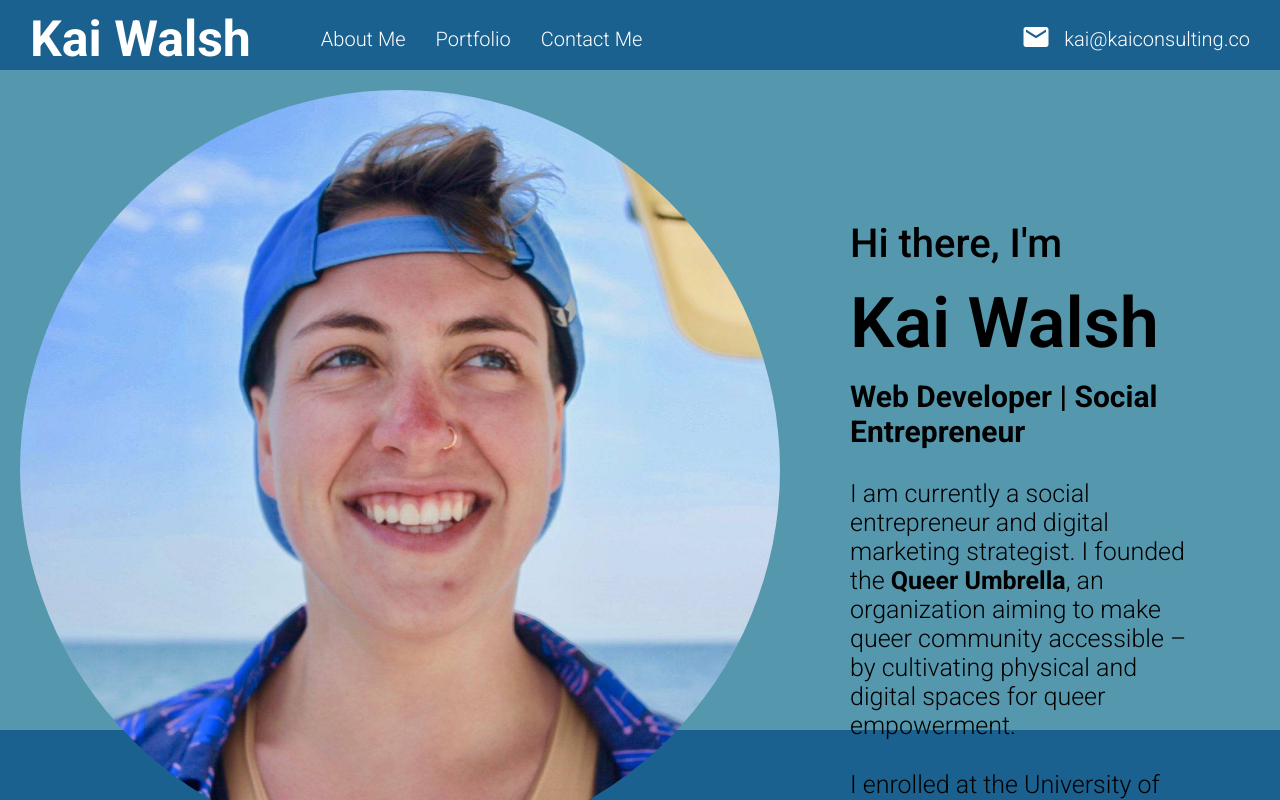
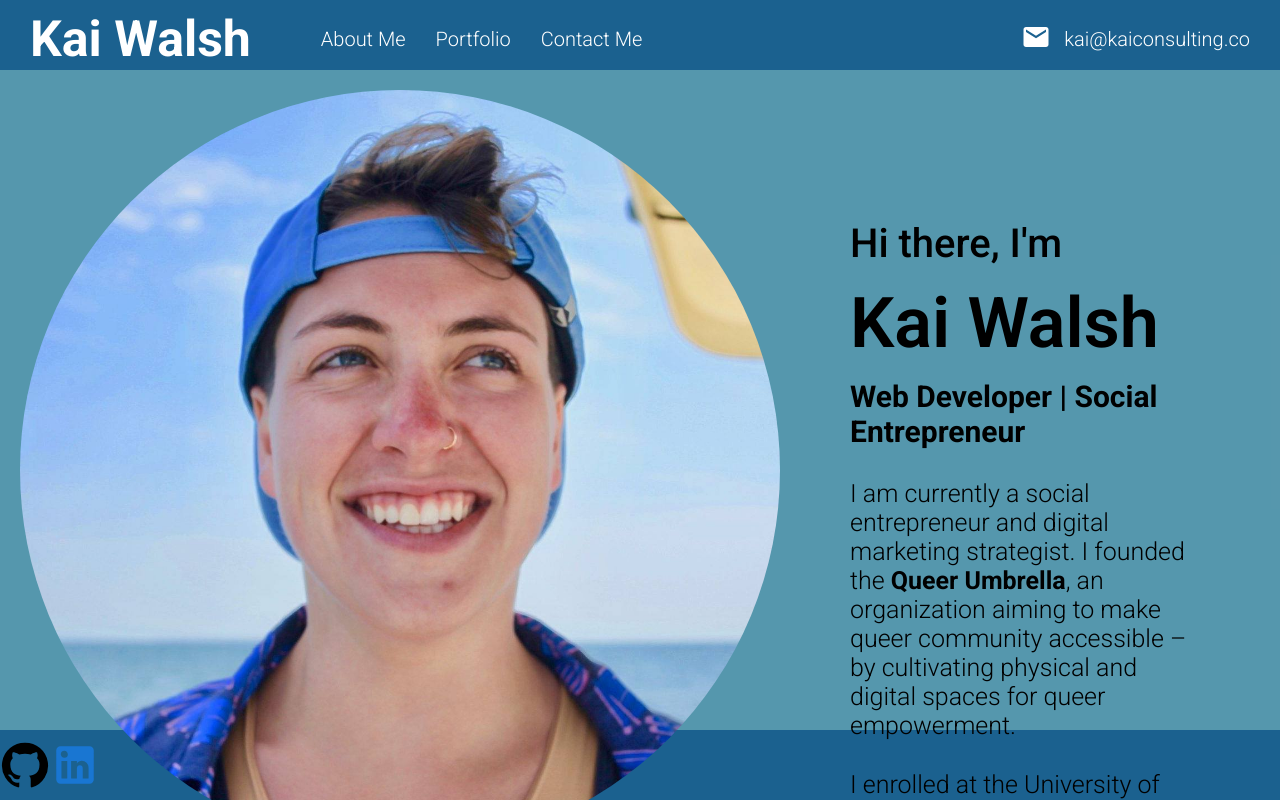
Before and after one commit to kaiwalsh1/react-portfolio, a React (Create React App) app: page / in a window 1280 px wide. Built offline with nearby package versions, Linux system fonts and the light colour scheme.

Commit message:
added footer and icons

```diff
--- a/src/components/about/about.scss
+++ b/src/components/about/about.scss
@@ -3,6 +3,8 @@
     display: flex;
     height: calc(100vh - 140px);
     position: fixed;
+    top: 70px;
+    bottom: 70px;
 
     .left{
         flex: 0.3;
--- a/src/components/footer/Footer.js
+++ b/src/components/footer/Footer.js
@@ -10,10 +10,12 @@ export default function Footer() {
         <div className="footer">
             <div className="wrapper">
 
-                {/* <Typography>
+                <div className="itemContainer">
                     <GitHubIcon sx={{ fontSize: 50 }}  />
+                </div>
+                <div className="itemContainer">
                     <LinkedInIcon sx={{ fontSize: 50 }} color="primary" />
-                </Typography> */}
+                </div>
             </div>
         </div>
     )
--- a/src/components/footer/footer.scss
+++ b/src/components/footer/footer.scss
@@ -17,5 +17,13 @@
         align-items: center;
         justify-content: flex-end;
         flex: 0;
+
+        .itemContainer{
+            display: flex;
+            align-items: center;
+            justify-content: center;
+
+            // flex-direction: row;
+        }
     }
 }
```
